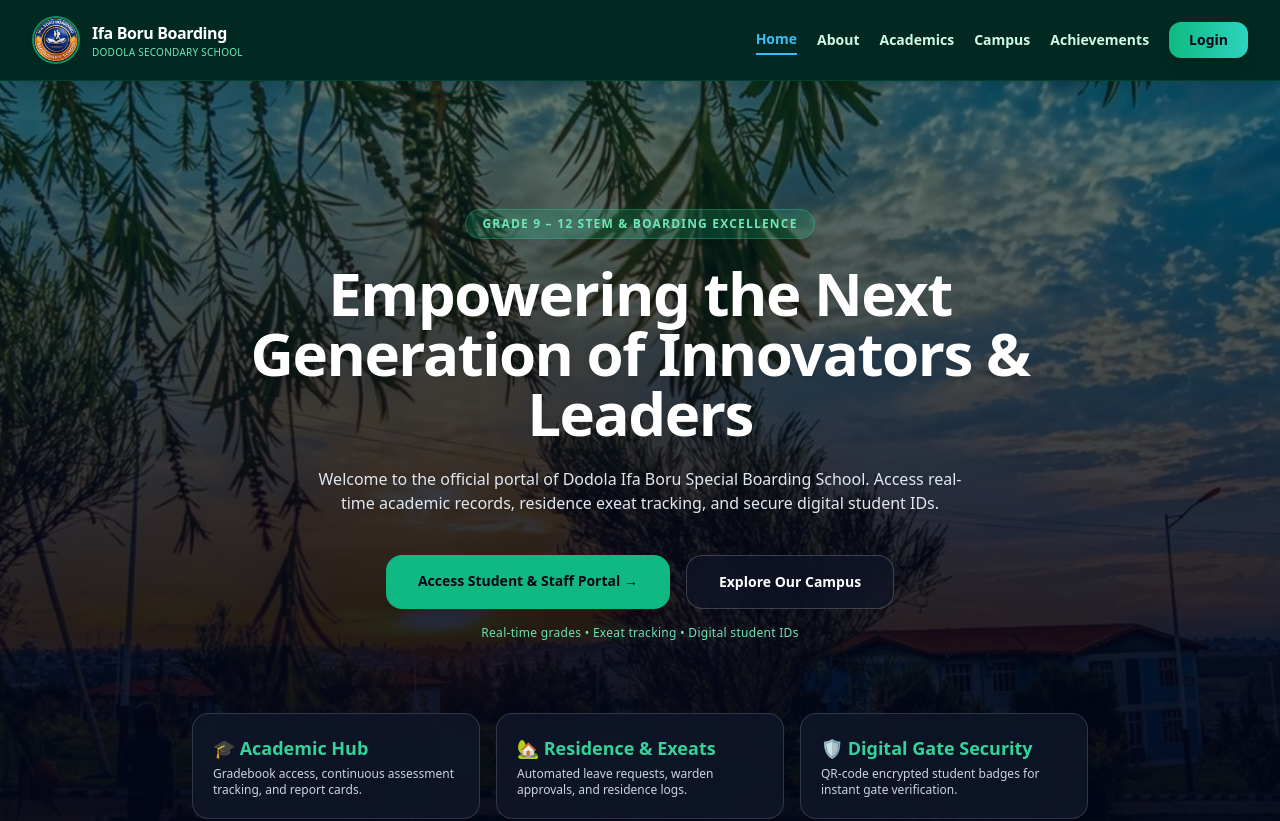
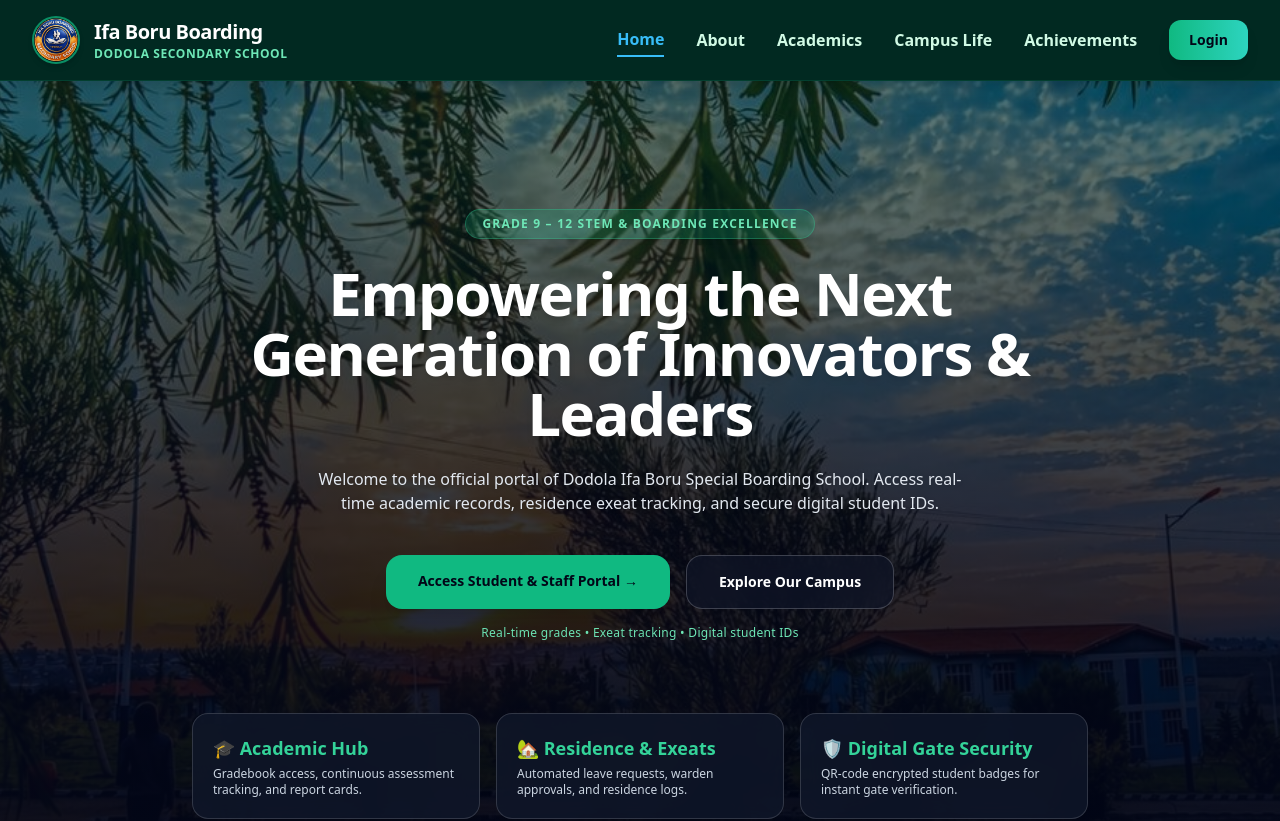
Before and after one commit to futuretech-hub/dodola-school-portal, a Next.js app: page / in a window 1280 px wide. Shown: the top 821 px of the page. Built offline with nearby package versions, Linux system fonts and the light colour scheme.

Commit message:
Update Navbar.jsx

```diff
--- a/components/Navbar.jsx
+++ b/components/Navbar.jsx
@@ -7,12 +7,11 @@ export default function Navbar() {
   const pathname = usePathname();
   const [isOpen, setIsOpen] = useState(false);
 
-  // All navigation items including Login
   const navLinks = [
     { name: 'Home', href: '/' },
     { name: 'About', href: '/about' },
     { name: 'Academics', href: '/academics' },
-    { name: 'Campus', href: '/campus-life' },
+    { name: 'Campus Life', href: '/campus-life' },
     { name: 'Achievements', href: '/achievements' },
     { name: 'Login', href: '/login', isLogin: true },
   ];
@@ -21,9 +20,9 @@ export default function Navbar() {
     <header className="sticky top-0 z-50 bg-emerald-950/95 backdrop-blur-md border-b border-emerald-800/40 shadow-xl">
       <div className="max-w-7xl mx-auto px-4 sm:px-6 lg:px-8 h-20 flex items-center justify-between">
 
-        {/* Non-Clickable Official School Logo & Name */}
-        <div className="flex items-center space-x-3 select-none">
-          <div className="w-11 h-11 sm:w-12 sm:h-12 rounded-full overflow-hidden border-2 border-emerald-500/60 shadow-md flex-shrink-0 bg-emerald-900 flex items-center justify-center">
+        {/* Logo & Larger School Name */}
+        <div className="flex items-center space-x-3.5 select-none shrink-0">
+          <div className="w-12 h-12 sm:w-13 sm:h-13 rounded-full overflow-hidden border-2 border-emerald-500/60 shadow-md flex-shrink-0 bg-emerald-900 flex items-center justify-center">
             <img
               src="/school-logo.png"
               alt="Ifa Boru Emblem"
@@ -31,17 +30,17 @@ export default function Navbar() {
             />
           </div>
           <div>
-            <h1 className="text-sm sm:text-base font-extrabold text-white tracking-tight leading-snug">
+            <h1 className="text-base sm:text-lg lg:text-xl font-black text-white tracking-tight leading-snug">
               Ifa Boru Boarding
             </h1>
-            <p className="text-[9px] sm:text-[10px] text-emerald-300 font-medium tracking-wide uppercase">
+            <p className="text-[10px] sm:text-xs text-emerald-300 font-semibold tracking-wider uppercase">
               Dodola Secondary School
             </p>
           </div>
         </div>
 
-        {/* Desktop Navigation Links */}
-        <nav className="hidden md:flex items-center space-x-3 lg:space-x-5">
+        {/* Desktop & Tablet Landscape Navigation Links with Proper Gaps */}
+        <nav className="hidden md:flex items-center space-x-6 lg:space-x-8 shrink-0">
           {navLinks.map((link) => {
             const isActive = pathname === link.href;
 
@@ -50,7 +49,7 @@ export default function Navbar() {
                 <a
                   key={link.name}
                   href={link.href}
-                  className="bg-gradient-to-r from-emerald-500 to-teal-400 hover:from-emerald-400 hover:to-teal-300 text-slate-950 font-extrabold text-sm px-5 py-2 rounded-xl shadow-lg transition-all transform hover:-translate-y-0.5 ml-2"
+                  className="bg-gradient-to-r from-emerald-500 to-teal-400 hover:from-emerald-400 hover:to-teal-300 text-slate-950 font-extrabold text-sm px-5 py-2.5 rounded-xl shadow-lg transition-all transform hover:-translate-y-0.5 ml-2"
                 >
                   {link.name}
                 </a>
@@ -61,7 +60,7 @@ export default function Navbar() {
               <a
                 key={link.name}
                 href={link.href}
-                className={`text-sm font-semibold transition py-1 relative ${
+                className={`text-sm lg:text-base font-semibold transition py-1 relative whitespace-nowrap ${
                   isActive
                     ? 'text-sky-400 font-bold border-b-2 border-sky-400 pb-1'
                     : 'text-emerald-100 hover:text-emerald-300'
```
